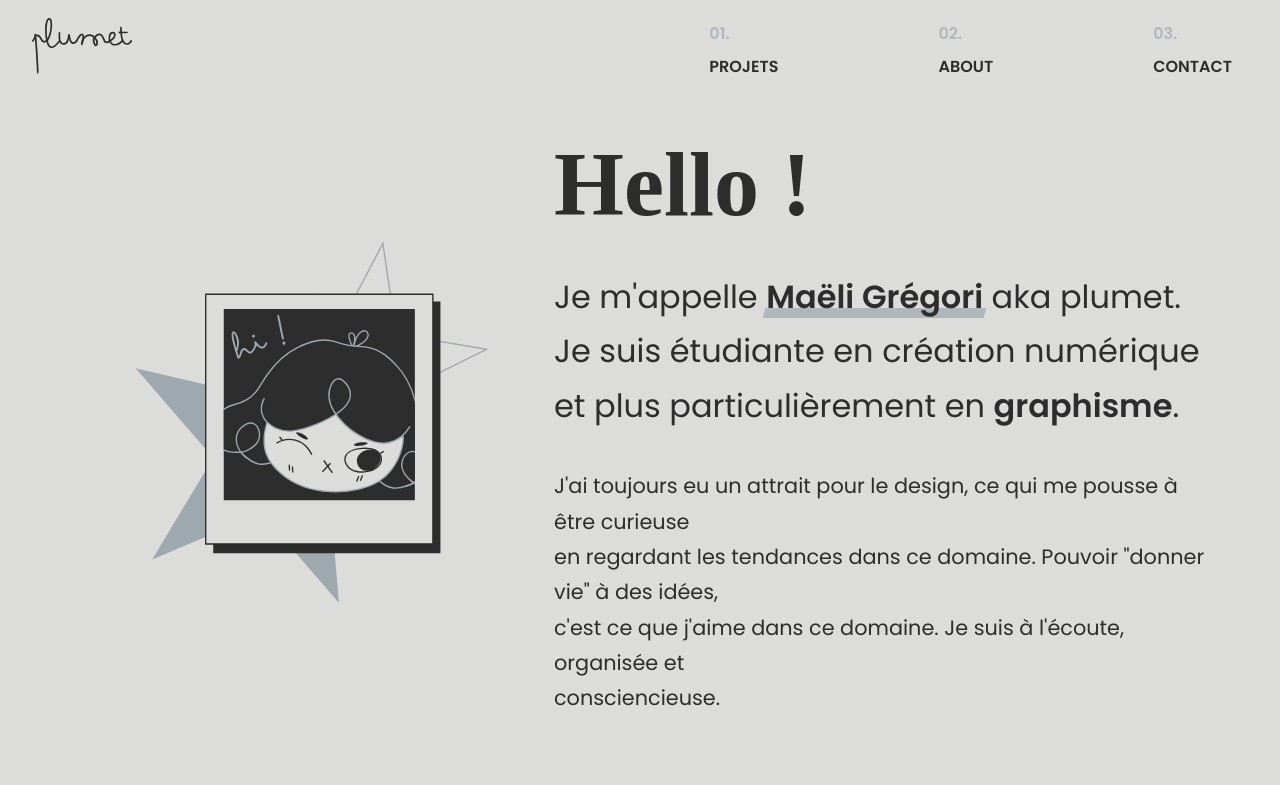
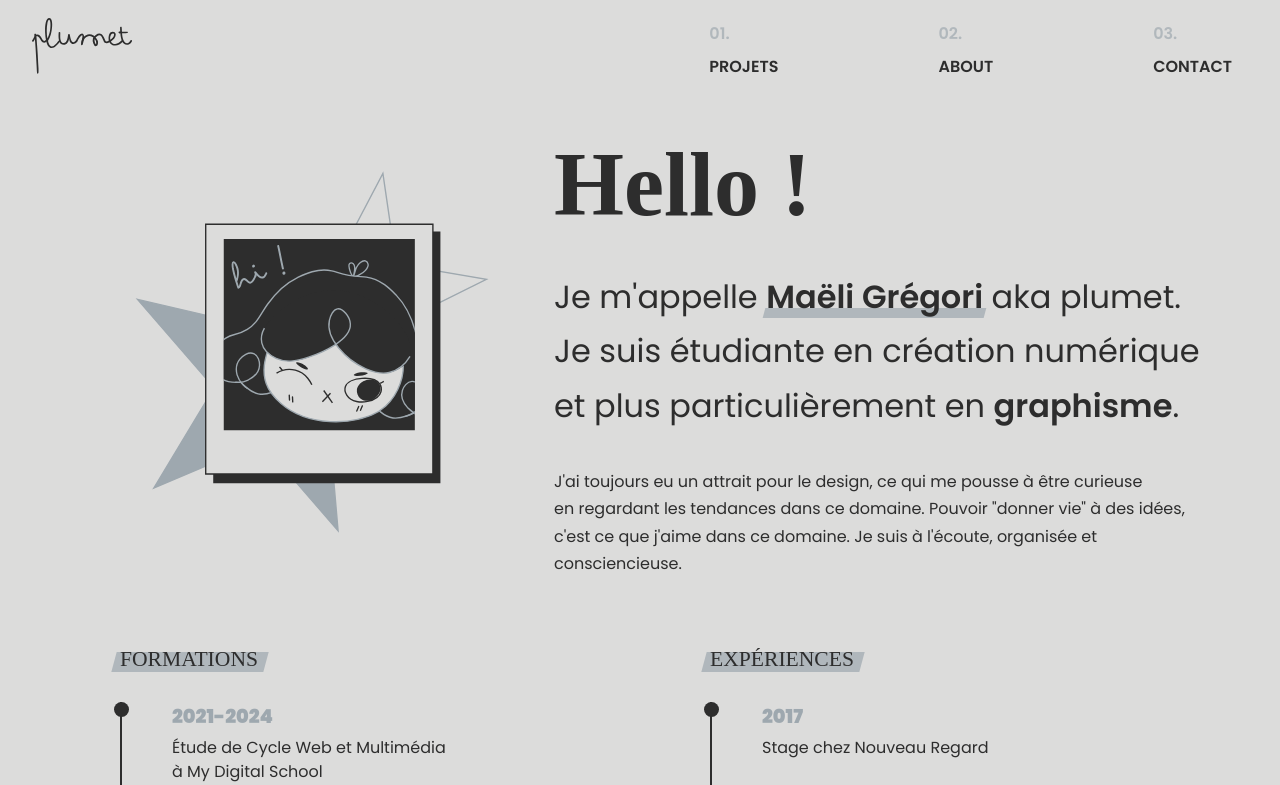
Before and after one commit to lschvn/maeli-portfolio, a Nuxt app: page /about in a window 1280 px wide. Shown: the top 785 px of the page. Built offline with nearby package versions, Linux system fonts and the light colour scheme; a web font is replaced by a local one.

Commit message:
fix: adjust font size for intro paragraph 2 for better readability

```diff
--- a/app/pages/about.vue
+++ b/app/pages/about.vue
@@ -333,7 +333,7 @@ onMounted(() => {
 
 .intro-paragraph-2 {
   font-family: var(--text-font);
-  font-size: 1.3rem; /* Plus gros aussi */
+  font-size: 1rem; /* Plus gros aussi */
   line-height: 1.7;
   margin-bottom: 20px; /* Ajouter de l'espace en bas */
 }
```
